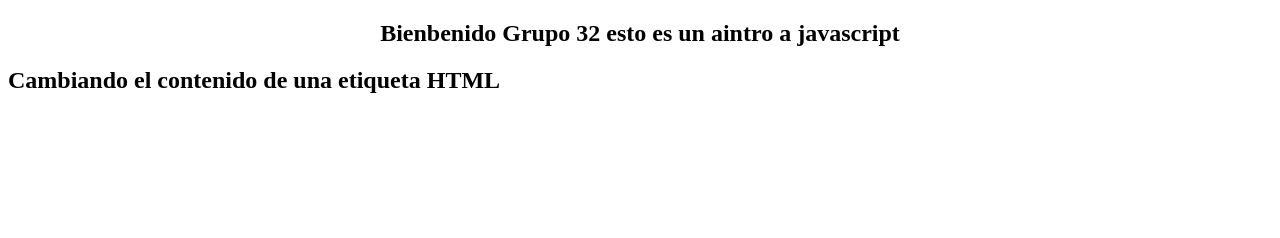
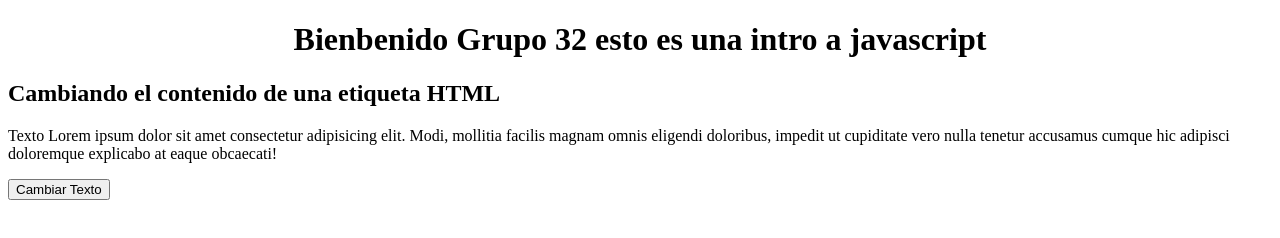
Before and after one commit to 61081/Intro_JavaScript, a plain HTML site: page index.html in a window 1280 px wide. Drawn offline with Linux system fonts and the light colour scheme.

Commit message:
Parrafo 1

```diff
--- a/index.html
+++ b/index.html
@@ -10,13 +10,17 @@
     <!-- Una pagina se divide en tres partes -->
     <!-- En el header se especifica el titulo y la barra de navegación -->
     <header>
-        <h2 style="text-align: center;">Bienbenido Grupo 32 esto es un aintro a javascript</h2>
+        <h1 style="text-align: center;">Bienbenido Grupo 32 esto es una intro a javascript</h1>
     </header>
 
     <!-- En el main escribimos los elementos principales de nuestra pagina -->
     <main>
         <!-- Inicio de ejercicio para cambiar contenido de una etiqueta -->
         <h2>Cambiando el contenido de una etiqueta HTML</h2>
+        <p id="demo">
+            Texto Lorem ipsum dolor sit amet consectetur adipisicing elit. Modi, mollitia facilis magnam omnis eligendi doloribus, impedit ut cupiditate vero nulla tenetur accusamus cumque hic adipisci doloremque explicabo at eaque obcaecati!
+        </p>
+        <button onclick="document.getElementById('demo').innerHTML = 'Texto cambiado con JS' ">Cambiar Texto</button>
     </main>
 
     <!-- En el footer escribimos en pie de pagina de la pagina web -->
```
